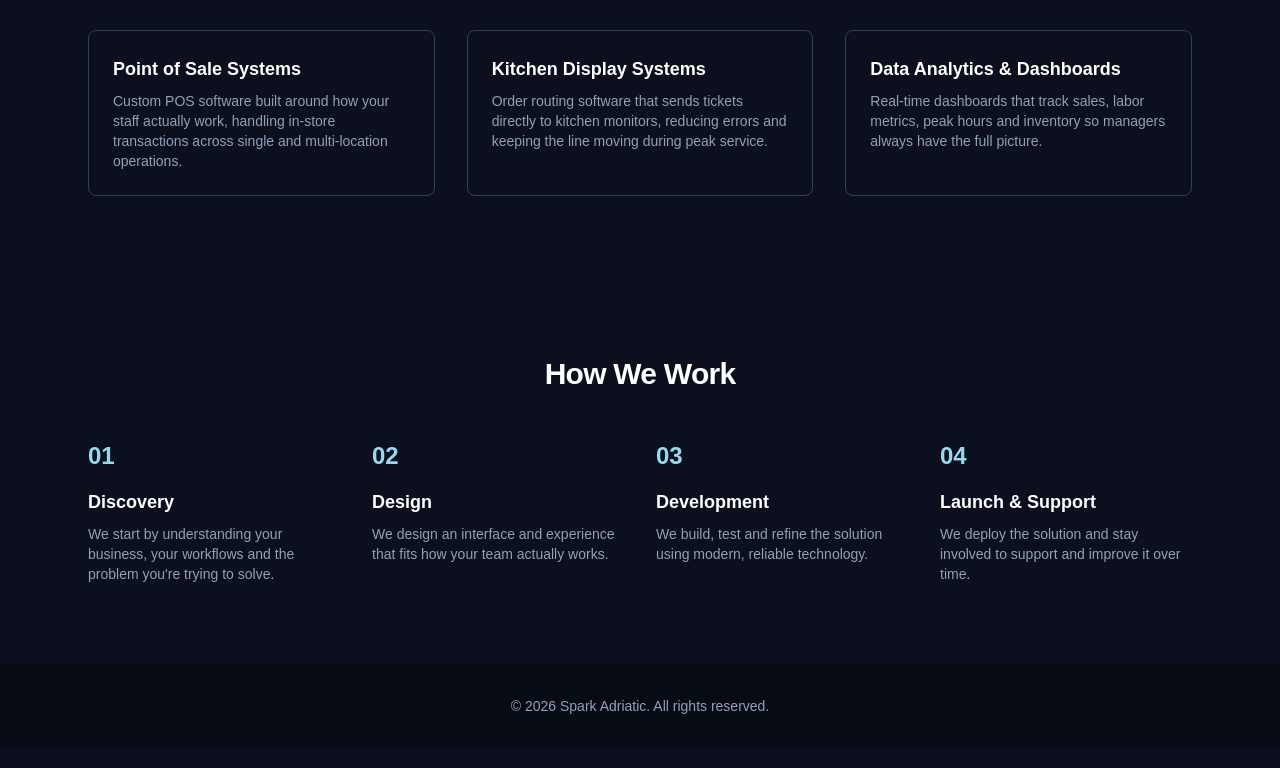
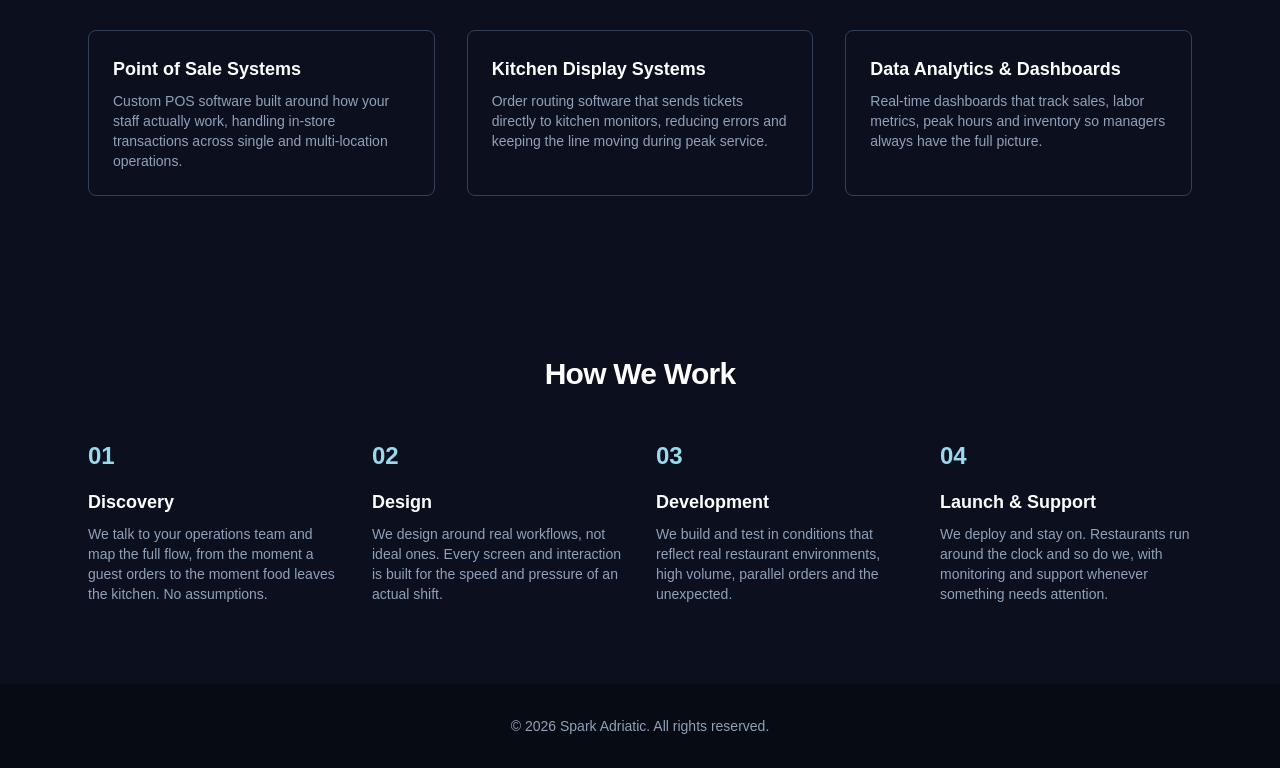
Before and after one commit to giancarlomari22/Sparkic, a Next.js app: page /services in a window 1280 px wide. Shown: the part 624-1392 px from the top of the page. Built offline with nearby package versions, Linux system fonts and the light colour scheme.

Commit message:
updated how we work dio

```diff
--- a/src/components/process-section.tsx
+++ b/src/components/process-section.tsx
@@ -3,25 +3,25 @@ const steps = [
     number: "01",
     title: "Discovery",
     description:
-      "We start by understanding your business, your workflows and the problem you're trying to solve.",
+      "We talk to your operations team and map the full flow, from the moment a guest orders to the moment food leaves the kitchen. No assumptions.",
   },
   {
     number: "02",
     title: "Design",
     description:
-      "We design an interface and experience that fits how your team actually works.",
+      "We design around real workflows, not ideal ones. Every screen and interaction is built for the speed and pressure of an actual shift.",
   },
   {
     number: "03",
     title: "Development",
     description:
-      "We build, test and refine the solution using modern, reliable technology.",
+      "We build and test in conditions that reflect real restaurant environments, high volume, parallel orders and the unexpected.",
   },
   {
     number: "04",
     title: "Launch & Support",
     description:
-      "We deploy the solution and stay involved to support and improve it over time.",
+      "We deploy and stay on. Restaurants run around the clock and so do we, with monitoring and support whenever something needs attention.",
   },
 ];
 
```
